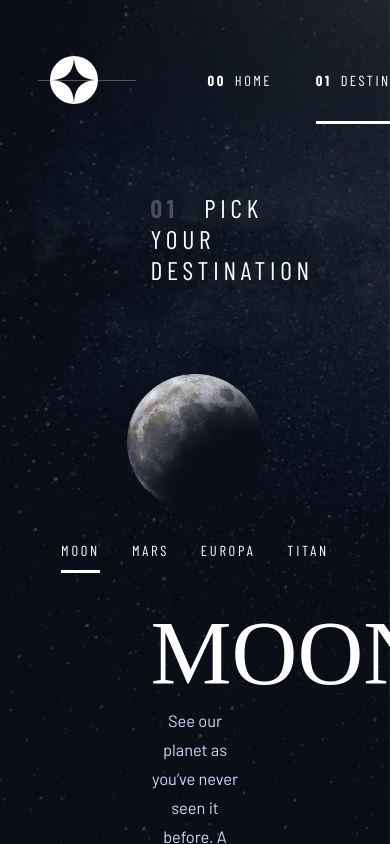
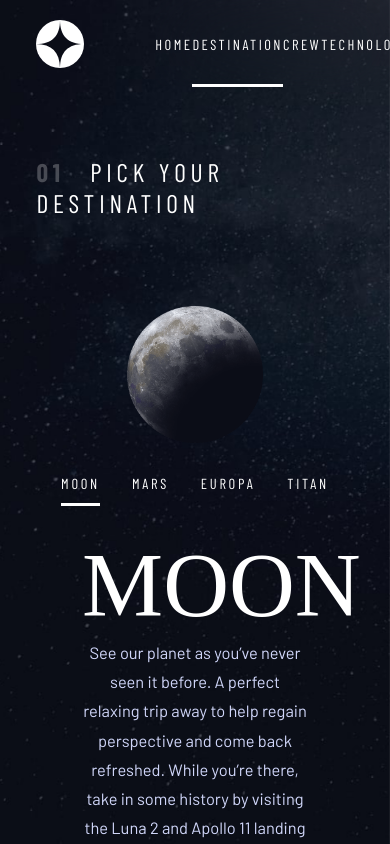
Before and after one commit to artemmatiushenko1/SpaceTourismWebsite, a React (Create React App) app: page /destination in a window 390 px wide. Built offline with nearby package versions, Linux system fonts and the light colour scheme; a web font is replaced by a local one.

Commit message:
added media queries for screens more than 600px

```diff
--- a/package.json
+++ b/package.json
@@ -6,13 +6,12 @@
     "@testing-library/jest-dom": "^5.15.0",
     "@testing-library/react": "^11.2.7",
     "@testing-library/user-event": "^12.8.3",
+    "framer-motion": "^4.1.17",
     "node-sass": "^6.0.1",
     "react": "^17.0.2",
-    "react-addons-css-transition-group": "^15.6.2",
     "react-dom": "^17.0.2",
     "react-router-dom": "^6.0.0",
     "react-scripts": "4.0.3",
-    "react-transition-group": "^4.4.2",
     "web-vitals": "^1.1.2"
   },
   "scripts": {
--- a/src/App.js
+++ b/src/App.js
@@ -10,6 +10,7 @@ import destinationBc from './assets/destination/background-destination-desktop.j
 import crewBc from './assets/crew/background-crew-desktop.jpg';
 import techBc from './assets/technology/background-technology-desktop.jpg';
 import Technology from './components/Technology';
+import { AnimatePresence } from 'framer-motion';
 
 function App() {
   useEffect(() => {
@@ -21,15 +22,19 @@ function App() {
   }, []);
 
   const location = useLocation().pathname.replace('/', '');
+  const loc = useLocation();
+
   return (
     <div className={`App ${location === '' ? 'home' : location}-bc`}>
       <Navigation />
-      <Routes>
-        <Route path="/" element={<Home />} />
-        <Route path="/destination" element={<Destination />} />
-        <Route path="/crew" element={<Crew />} />
-        <Route path="/technology" element={<Technology />} />
-      </Routes>
+      <AnimatePresence exitBeforeEnter initial={false}>
+        <Routes location={loc} key={loc.pathname}>
+          <Route path="/" element={<Home />} />
+          <Route path="/destination" element={<Destination />} />
+          <Route path="/crew" element={<Crew />} />
+          <Route path="/technology" element={<Technology />} />
+        </Routes>
+      </AnimatePresence>
     </div>
   );
 }
--- a/src/components/Crew.jsx
+++ b/src/components/Crew.jsx
@@ -1,6 +1,7 @@
 import React, { useState } from 'react';
 import '../sass/_crew.scss';
 import data from '../data/data';
+import { motion } from 'framer-motion';
 
 export default function Crew() {
   const { crew } = data;
@@ -13,6 +14,12 @@ export default function Crew() {
   };
 
   return (
+    <motion.div
+      initial={{ translateX: '100%', scale: 0.1, opacity: 0 }}
+      animate={{ translateX: 0, scale: 1, opacity: 1 }}
+      exit={{ translateX: '-100%', scale: 0.5, opacity: 0 }}
+      transition={{ duration: 0.5 }}
+    >
       <section className="crew">
         <div className="crew__text-box">
           <h5 className="crew__heading heading--fifth">
@@ -49,5 +56,6 @@ export default function Crew() {
           className="crew__member-photo"
         />
       </section>
+    </motion.div>
   );
 }
--- a/src/components/Destination.jsx
+++ b/src/components/Destination.jsx
@@ -1,6 +1,7 @@
 import React, { useState } from 'react';
 import '../sass/_destination.scss';
 import data from '../data/data';
+import { motion } from 'framer-motion';
 
 export default function Destination() {
   const { destinations } = data;
@@ -13,6 +14,12 @@ export default function Destination() {
   };
 
   return (
+    <motion.div
+      initial={{ translateX: '100%', scale: 0.1, opacity: 0 }}
+      animate={{ translateX: 0, scale: 1, opacity: 1 }}
+      exit={{ translateX: '-100%', scale: 0.5, opacity: 0 }}
+      transition={{ duration: 0.5 }}
+    >
       <section className="destination">
         <h5 className="destination__heading heading--fifth">
           <span>01</span>Pick your destination
@@ -82,5 +89,6 @@ export default function Destination() {
           </div>
         </div>
       </section>
+    </motion.div>
   );
 }
--- a/src/components/Home.jsx
+++ b/src/components/Home.jsx
@@ -1,9 +1,16 @@
 import React from 'react';
 import '../sass/_home.scss';
 import { Link } from 'react-router-dom';
+import { motion } from 'framer-motion';
 
 export default function Home() {
   return (
+    <motion.div
+      initial={{ translateX: '100%', scale: 0.1, opacity: 0 }}
+      animate={{ translateX: 0, scale: 1, opacity: 1 }}
+      exit={{ translateX: '-100%', scale: 0.5, opacity: 0 }}
+      transition={{ duration: 0.5 }}
+    >
       <section className="home">
         <div className="home__text-box">
           <h5 className="home__subheading heading--fifth">
@@ -21,5 +28,6 @@ export default function Home() {
           Explore
         </Link>
       </section>
+    </motion.div>
   );
 }
--- a/src/components/Technology.jsx
+++ b/src/components/Technology.jsx
@@ -1,6 +1,7 @@
 import React, { useState } from 'react';
 import '../sass/_technology.scss';
 import data from '../data/data';
+import { motion } from 'framer-motion';
 
 export default function Technology() {
   const { technology } = data;
@@ -13,6 +14,12 @@ export default function Technology() {
   };
 
   return (
+    <motion.div
+      initial={{ translateX: '100%', scale: 0.1, opacity: 0 }}
+      animate={{ translateX: 0, scale: 1, opacity: 1 }}
+      exit={{ translateX: '-100%', scale: 0.5, opacity: 0 }}
+      transition={{ duration: 0.5 }}
+    >
       <section className="technology">
         <h5 className="technology__heading heading--fifth">
           <span>03</span>SPACE LAUNCH 101
@@ -56,5 +63,6 @@ export default function Technology() {
           />
         </picture>
       </section>
+    </motion.div>
   );
 }
--- a/src/index.scss
+++ b/src/index.scss
@@ -28,18 +28,11 @@ body {
   color: #333;
 }
 
-::-webkit-scrollbar {
-  width: 2px;
-}
+// ::-webkit-scrollbar {
+//   width: 2px;
+// }
 
-::-webkit-scrollbar-thumb {
-  background: $color-text-primary;
-  border-radius: 50%;
-}
-
-// section {
-
-//   @media only screen and (max-width: 68.75em) {
-//     padding-left: 10rem;
-//   }
+// ::-webkit-scrollbar-thumb {
+//   background: $color-text-primary;
+//   border-radius: 50%;
 // }
--- a/src/sass/_crew.scss
+++ b/src/sass/_crew.scss
@@ -9,7 +9,7 @@
   padding-left: 16.5rem;
   padding-top: 7.5rem;
   padding-right: 10rem;
-  animation: moveInLeft 1s cubic-bezier(0.495, 0.165, 0, 0.95);
+  // animation: moveInLeft 1s cubic-bezier(0.495, 0.165, 0, 0.95);
 
   @media only screen and (max-width: 68.75em) {
     grid-template-columns: 1fr;
--- a/src/sass/_destination.scss
+++ b/src/sass/_destination.scss
@@ -6,10 +6,10 @@
   padding: 0 16.5rem;
   padding-top: 7.5rem;
   padding-bottom: 7.5rem;
-  animation: moveInLeft 1s cubic-bezier(0.495, 0.165, 0, 0.95);
+  // animation: moveInLeft 1s cubic-bezier(0.495, 0.165, 0, 0.95);
 
   @media only screen and (max-width: 68.75em) {
-    padding: 7.5rem 16.5rem;
+    padding: 7.5rem 4rem;
   }
 
   &__content {
@@ -22,6 +22,8 @@
       flex-direction: column;
       row-gap: 8vw;
       align-items: center;
+      padding-right: 5rem;
+      padding-left: 5rem;
     }
   }
 
--- a/src/sass/_home.scss
+++ b/src/sass/_home.scss
@@ -11,12 +11,13 @@
   padding-top: 25rem;
   padding-bottom: 7.5rem;
   transition: all 0.2s ease;
-  animation: moveInLeft 1s cubic-bezier(0.495, 0.165, 0, 0.95);
+  // animation: moveInLeft 1s cubic-bezier(0.495, 0.165, 0, 0.95);
 
   @media only screen and (max-width: 68.75em) {
     grid-template-columns: 1fr;
     align-items: center;
     row-gap: 15.6rem;
+    padding: 0;
     padding-top: 10rem;
   }
 
@@ -63,6 +64,11 @@
     align-items: center;
     justify-content: center;
     position: relative;
+
+    @media only screen and (max-width: 68.75em) {
+      width: 24rem;
+      height: 24rem;
+    }
   }
 
   &__btn-explore::before {
--- a/src/sass/_navigation.scss
+++ b/src/sass/_navigation.scss
@@ -6,6 +6,18 @@
   align-items: center;
   padding-left: 5.5rem;
   padding-top: 4rem;
+
+  @media only screen and (max-width: 68.75em) {
+    padding-top: 0;
+    grid-template-columns: min-content 1fr;
+    column-gap: 20%;
+    padding-left: 4rem;
+  }
+
+  &__logo {
+    @media only screen and (max-width: 68.75em) {
+    }
+  }
 
   &__links {
     display: grid;
@@ -19,6 +31,14 @@
     padding: 3.8rem 16rem 0 12rem;
     position: relative;
 
+    @media only screen and (max-width: 68.75em) {
+      padding: 0;
+      padding-top: 3.8rem;
+      column-gap: 0;
+      display: flex;
+      justify-content: space-evenly;
+    }
+
     &::before {
       content: '';
       position: absolute;
@@ -27,6 +47,10 @@
       height: 1px;
       width: 25vw;
       background-color: rgba($color-text-primary, 0.3);
+
+      @media only screen and (max-width: 68.75em) {
+        display: none;
+      }
     }
   }
 
@@ -38,6 +62,10 @@
     &-number {
       font-weight: 700;
       margin-right: 1rem;
+
+      @media only screen and (max-width: 68.75em) {
+        display: none;
+      }
     }
   }
 
--- a/src/sass/_technology.scss
+++ b/src/sass/_technology.scss
@@ -10,7 +10,7 @@
   padding-left: 16.5rem;
   padding-top: 7.5rem;
   padding-bottom: 3.5rem;
-  animation: moveInLeft 1s cubic-bezier(0.495, 0.165, 0, 0.95);
+  // animation: moveInLeft 1s cubic-bezier(0.495, 0.165, 0, 0.95);
 
   @media only screen and (max-width: 68.75em) {
     grid-template-columns: 1fr;
```
Also changed, not shown: 1 other file (tests, documents, lock files or other folders). Lines whose indentation alone changed are shown as unchanged.
